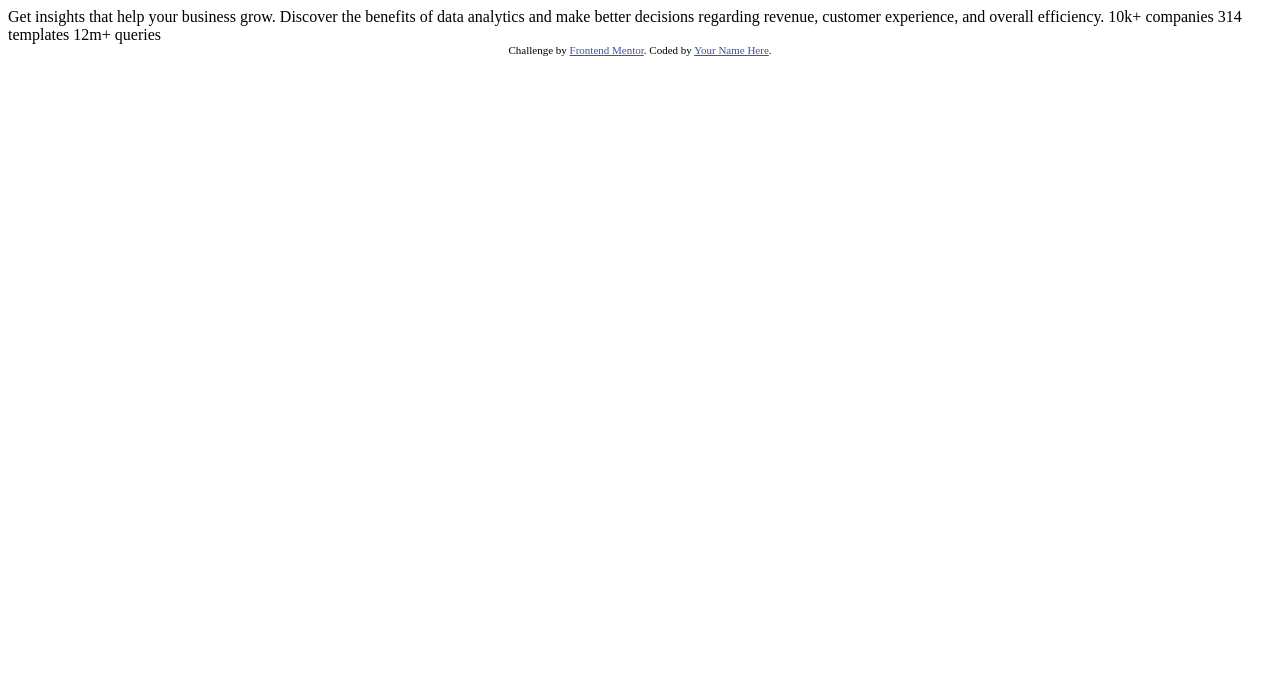
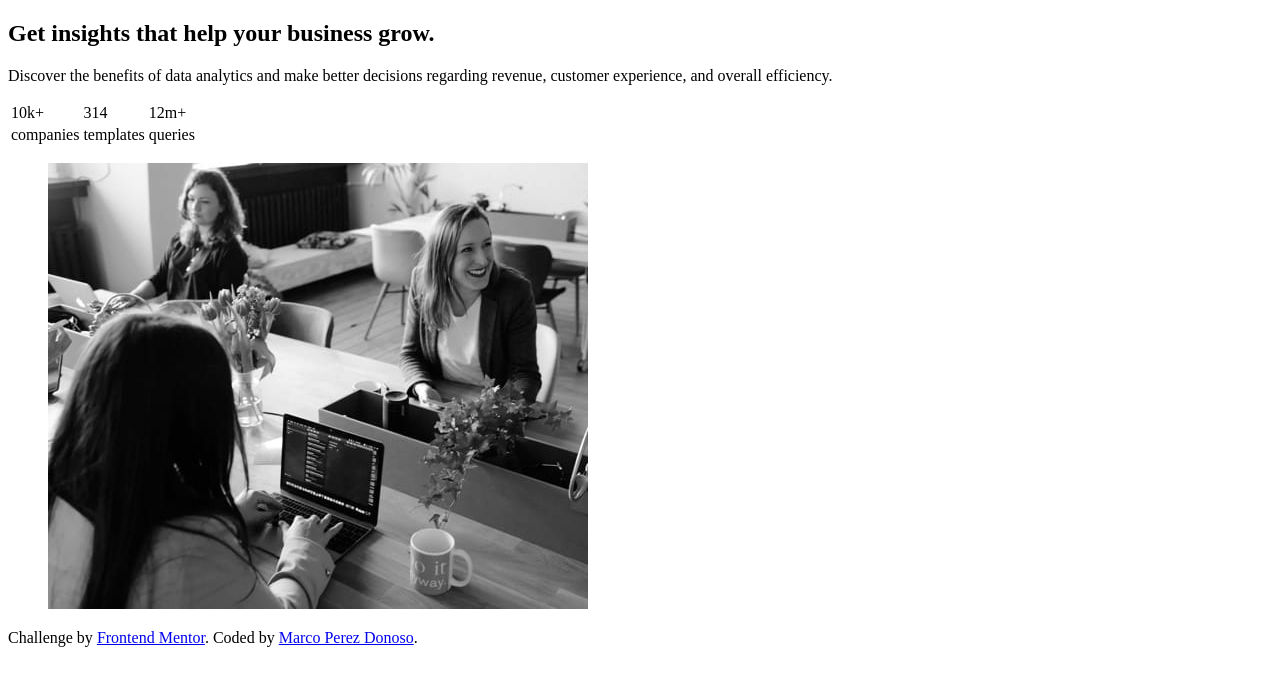
Before and after one commit to marcopdonoso/Stats-preview-card-component, a plain HTML site: page index.html in a window 1280 px wide. Drawn offline with Linux system fonts and the light colour scheme.

Commit message:
Adding semanthic tags to HTML document, link to css and image asset

```diff
--- /dev/null
+++ b/css/styles.css
@@ -0,0 +1,2 @@
+.attribution { font-size: 11px; text-align: center; }
+.attribution a { color: hsl(228, 45%, 44%); }
--- a/index.html
+++ b/index.html
@@ -6,28 +6,38 @@
 
   <link rel="icon" type="image/png" sizes="32x32" href="./images/favicon-32x32.png">
 
-  <title>Frontend Mentor | Stats preview card component</title>
-
-  <!-- Feel free to remove these styles or customise in your own stylesheet 👍 -->
-  <style>
-    .attribution { font-size: 11px; text-align: center; }
-    .attribution a { color: hsl(228, 45%, 44%); }
-  </style>
+  <title>Stats preview card component</title>
+  <link rel="stylesheet" href="./css/styles.css">
 </head>
 <body>
+  <main>
+    <section>
+      <h1>Get <span>insights</span> that help your business grow.</h1>
 
-  Get insights that help your business grow.
+      <p>Discover the benefits of data analytics and make better decisions regarding revenue, customer
+      experience, and overall efficiency.</p>
 
-  Discover the benefits of data analytics and make better decisions regarding revenue, customer
-  experience, and overall efficiency.
+      <table>
+        <tr class="stats-numbers">
+          <td>10k+</td>
+          <td>314</td>
+          <td>12m+</td>
+        </tr>
+        <tr class="stats-names">
+          <td>companies</td>
+          <td>templates</td>
+          <td>queries</td>
+        </tr>
+      </table>
+      <figure>
+        <img src="./images/image-header-desktop.jpg" alt="designers-working-image">
+      </figure>
+    </section>
+  </main>
 
-  10k+ companies
-  314 templates
-  12m+ queries
-
-  <div class="attribution">
+  <footer>
     Challenge by <a href="https://www.frontendmentor.io?ref=challenge" target="_blank">Frontend Mentor</a>.
-    Coded by <a href="#">Your Name Here</a>.
-  </div>
+    Coded by <a href="https://marcopdonoso.github.io" target="_blank">Marco Perez Donoso</a>.
+  </footer>
 </body>
 </html>
```
Also changed, not shown: 2 other files.
